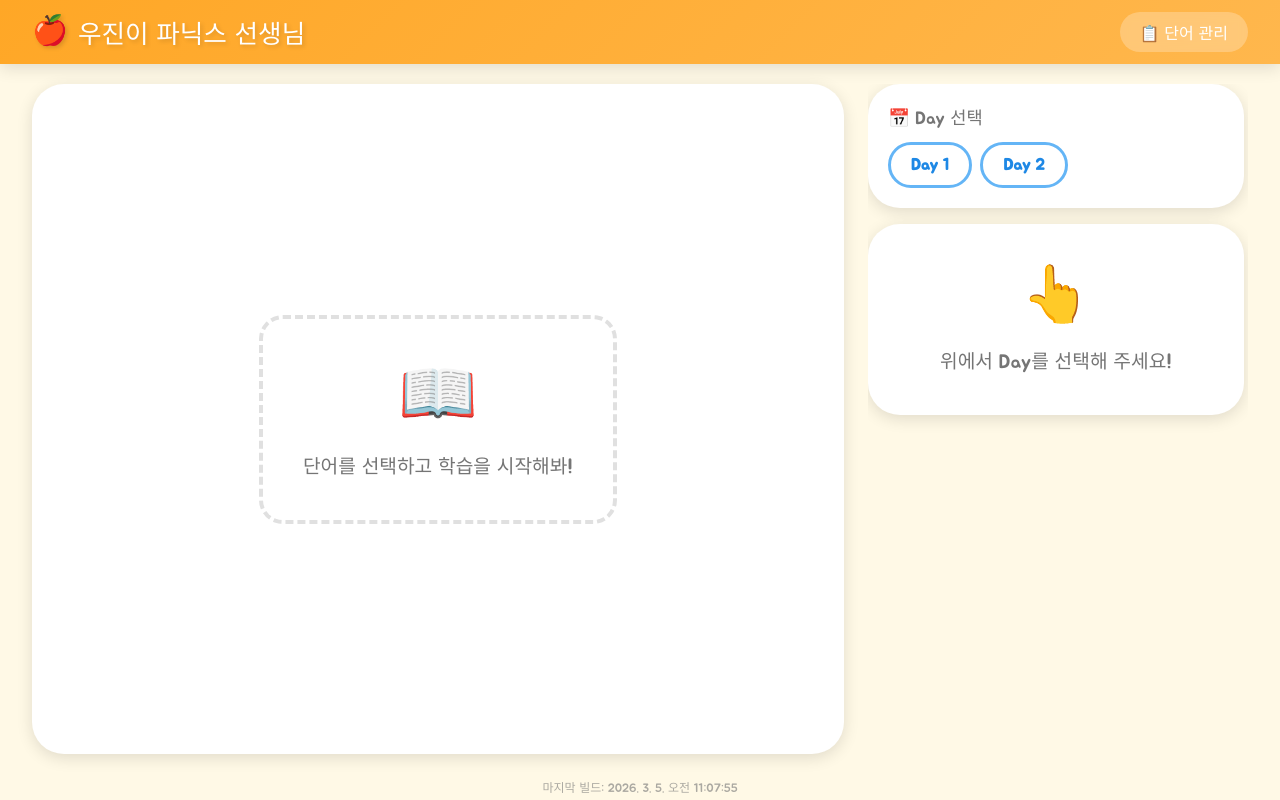
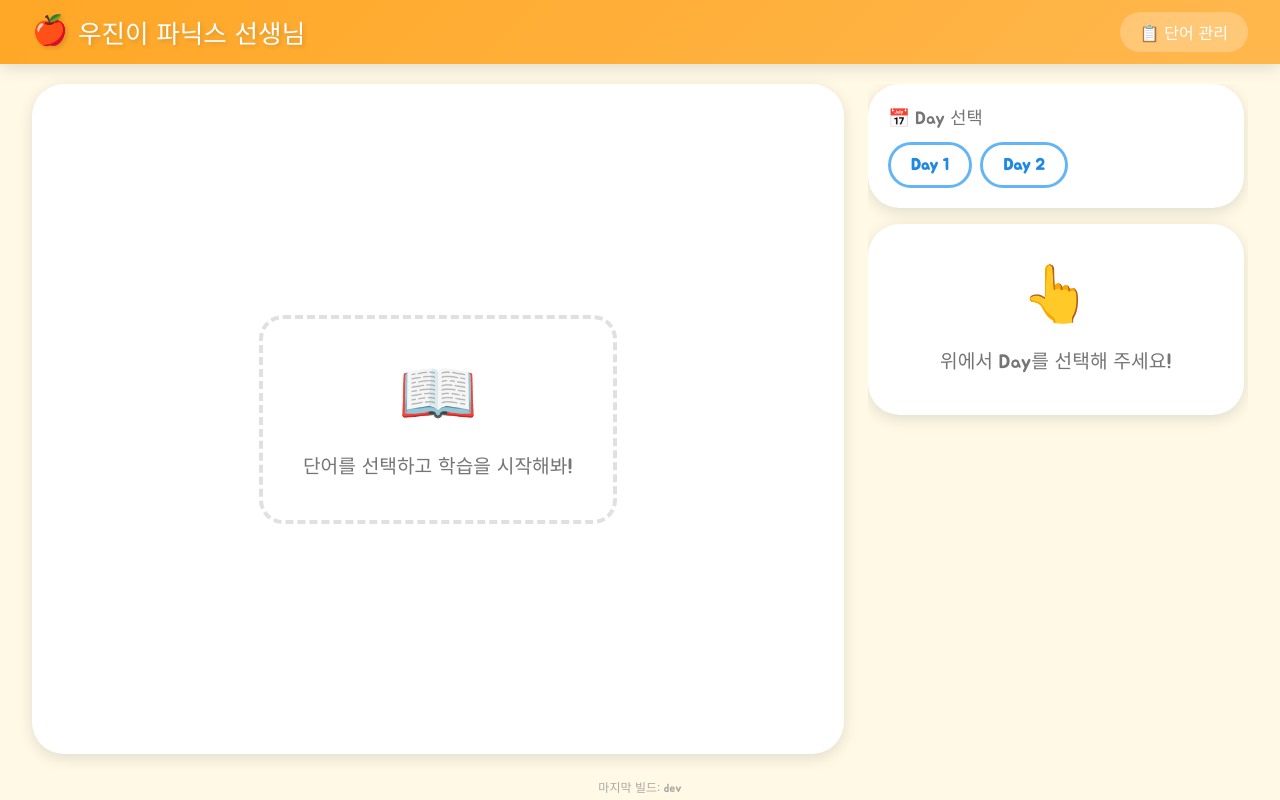
Before and after one commit to jychoi0858-wj/woojin-phonics, a React (Create React App) app: page / in a window 1280 px wide. Built offline with nearby package versions, Linux system fonts and the light colour scheme.

Commit message:
빌드 시간 고정 - 새로고침해도 빌드 시점 유지

```diff
--- a/package.json
+++ b/package.json
@@ -15,6 +15,7 @@
   },
   "scripts": {
     "start": "react-scripts start",
+    "prebuild": "node -e \"require('fs').writeFileSync('.env.local','REACT_APP_BUILD_TIME='+new Date().toLocaleString('ko-KR',{timeZone:'Asia/Seoul'})+'\\n')\"",
     "build": "react-scripts build",
     "test": "react-scripts test",
     "eject": "react-scripts eject",
--- a/src/App.js
+++ b/src/App.js
@@ -4,8 +4,8 @@ import './App.css';
 // 🔑 Unsplash API Access Key (여기에 본인의 Access Key를 넣어주세요)
 const UNSPLASH_ACCESS_KEY = 'lUEkIzFvUdSi5HFripV7x1DcCdqy_rirUOB8MHVb2_M';
 
-// 빌드 시간
-const BUILD_TIME = new Date().toLocaleString('ko-KR', { timeZone: 'Asia/Seoul' });
+// 빌드 시간 (빌드 시 .env.local에서 고정)
+const BUILD_TIME = process.env.REACT_APP_BUILD_TIME || 'dev';
 
 // localStorage key
 const STORAGE_KEY = 'woojin-phonics-days';
```
